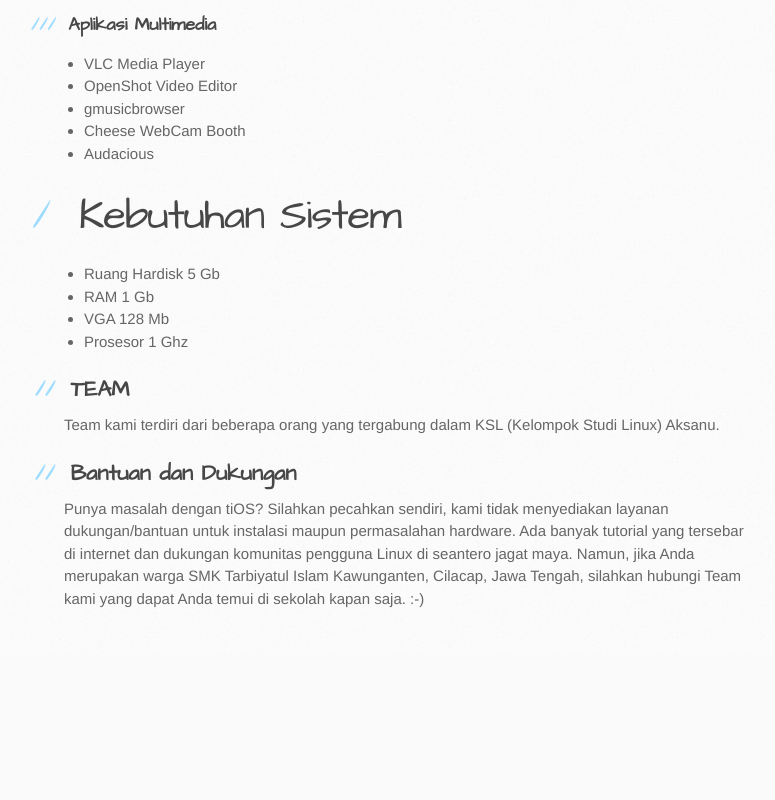
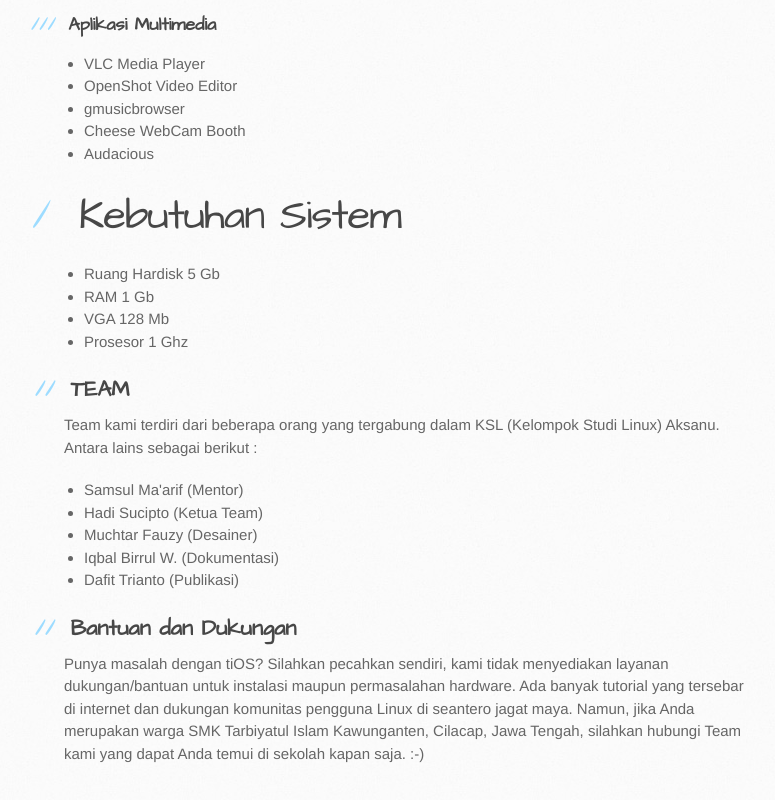
Before and after one commit to smktika/tios, a plain HTML site: page index.html in a window 1280 px wide. Shown: the part 1181-1981 px from the top of the page, without its empty margins (106-881 px from the left). Before the commit the page ends 1834 px from the top, so only its background shows below. Drawn offline with Linux system fonts and the light colour scheme.

Commit message:
Anggota Team

```diff
--- a/index.html
+++ b/index.html
@@ -103,7 +103,15 @@
 <h2>
 <a id="team" class="anchor" href="#team" aria-hidden="true"><span class="octicon octicon-link"></span></a>TEAM</h2>
 
-<p>Team kami terdiri dari beberapa orang yang tergabung dalam KSL (Kelompok Studi Linux) Aksanu.</p>
+<p>Team kami terdiri dari beberapa orang yang tergabung dalam KSL (Kelompok Studi Linux) Aksanu. Antara lains sebagai berikut :</p>
+
+<ul>
+<li>Samsul Ma'arif (Mentor)</li>
+<li>Hadi Sucipto (Ketua Team)</li>
+<li>Muchtar Fauzy (Desainer)</li>
+<li>Iqbal Birrul W. (Dokumentasi)</li>
+<li>Dafit Trianto (Publikasi)</li>
+</ul>
 
 <h2>
 <a id="bantuan-dan-dukungan" class="anchor" href="#bantuan-dan-dukungan" aria-hidden="true"><span class="octicon octicon-link"></span></a>Bantuan dan Dukungan</h2>
```
